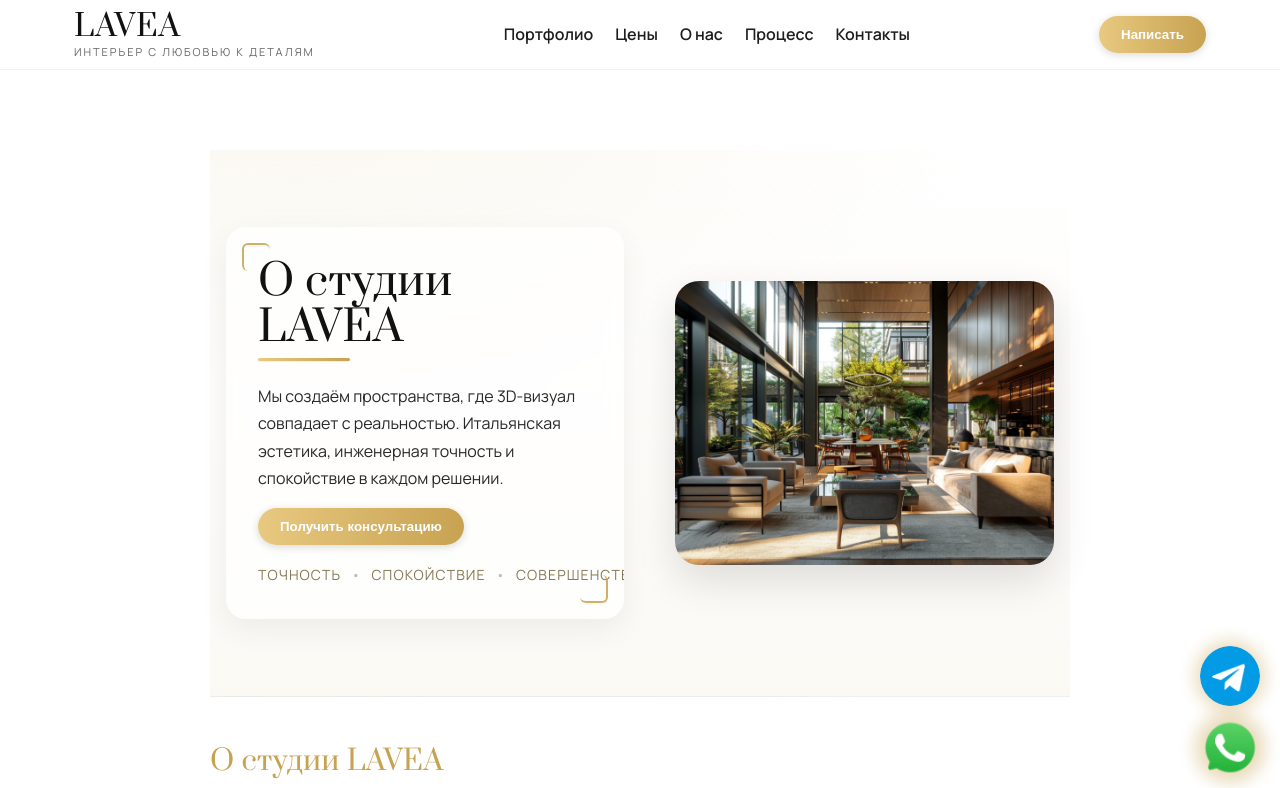
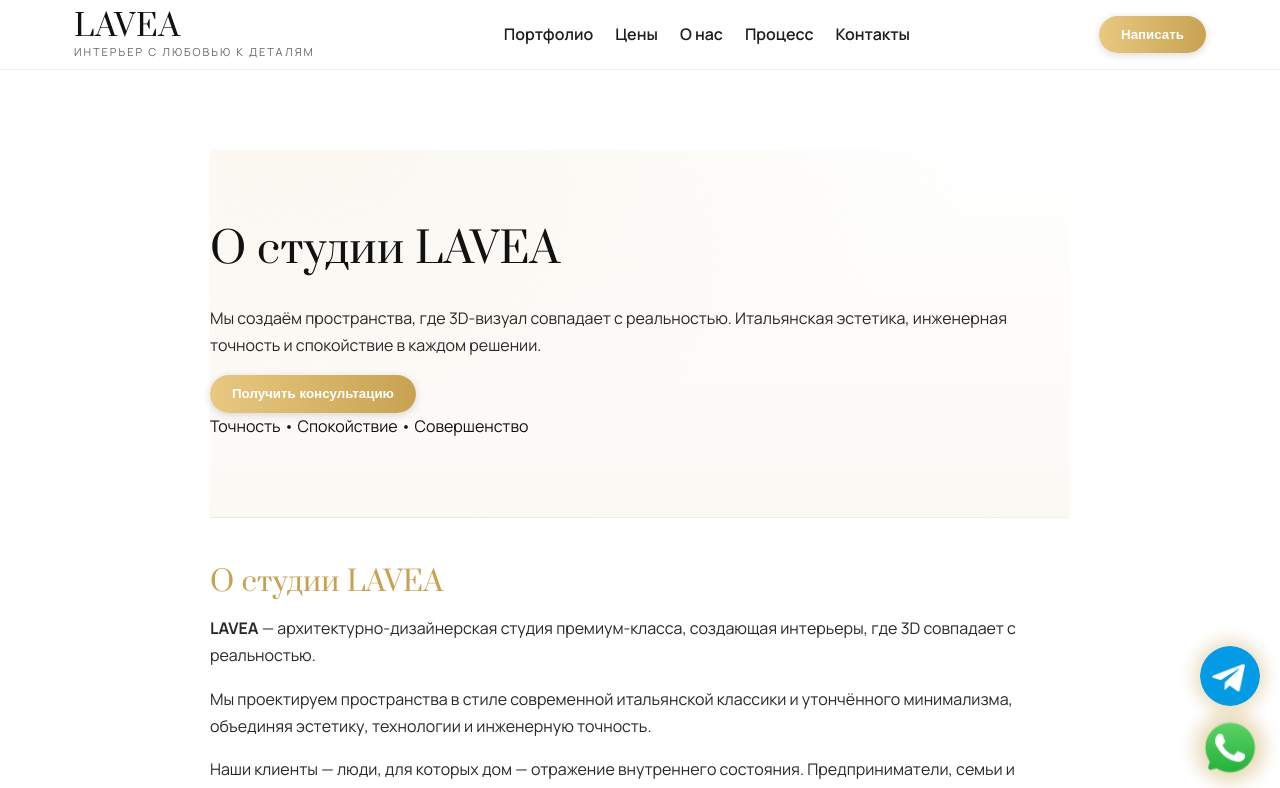
Before and after one commit to ankakisis-cloud/lavea-site, a Next.js app: page /about in a window 1280 px wide. Shown: the top 788 px of the page. Built offline with nearby package versions, Linux system fonts and the light colour scheme.

Commit message:
Update HeroAbout.js

```diff
--- a/components/HeroAbout.js
+++ b/components/HeroAbout.js
@@ -3,38 +3,26 @@
 export default function HeroAbout() {
   return (
     <section className="heroAbout" role="region" aria-label="О студии LAVEA">
-      <div className="heroAbout__inner">
-        <div className="heroAbout__card">
-          <h1 className="h1-hero">
-            О студии LAVEA
-            <span className="h1-underline" aria-hidden="true" />
-          </h1>
-
-          <p className="lead">
+      <div className="heroAbout__bg" />
+      <div className="heroAbout__container">
+        <div className="heroAbout__content">
+          <h1>О студии LAVEA</h1>
+          <p>
             Мы создаём пространства, где 3D-визуал совпадает с реальностью.
             Итальянская эстетика, инженерная точность и спокойствие в каждом решении.
           </p>
-
-          <div className="heroAbout__cta">
           <button
             className="btn btn-lavea"
             onClick={() => window.openContactModal?.()}
           >
             Получить консультацию
           </button>
-          </div>
-
-          <div className="mantra">
-            <span>Точность</span>
-            <i aria-hidden="true">•</i>
-            <span>Спокойствие</span>
-            <i aria-hidden="true">•</i>
-            <span>Совершенство</span>
+          <div className="heroAbout__mantra">
+            Точность • Спокойствие • Совершенство
           </div>
         </div>
 
-        {/* Правая сцена — фоновой рендер */}
-        <div className="heroAbout__media" aria-hidden="true" />
+        <div className="heroAbout__image" aria-hidden="true" />
       </div>
     </section>
   );
```
Lines whose indentation alone changed are shown as unchanged.
